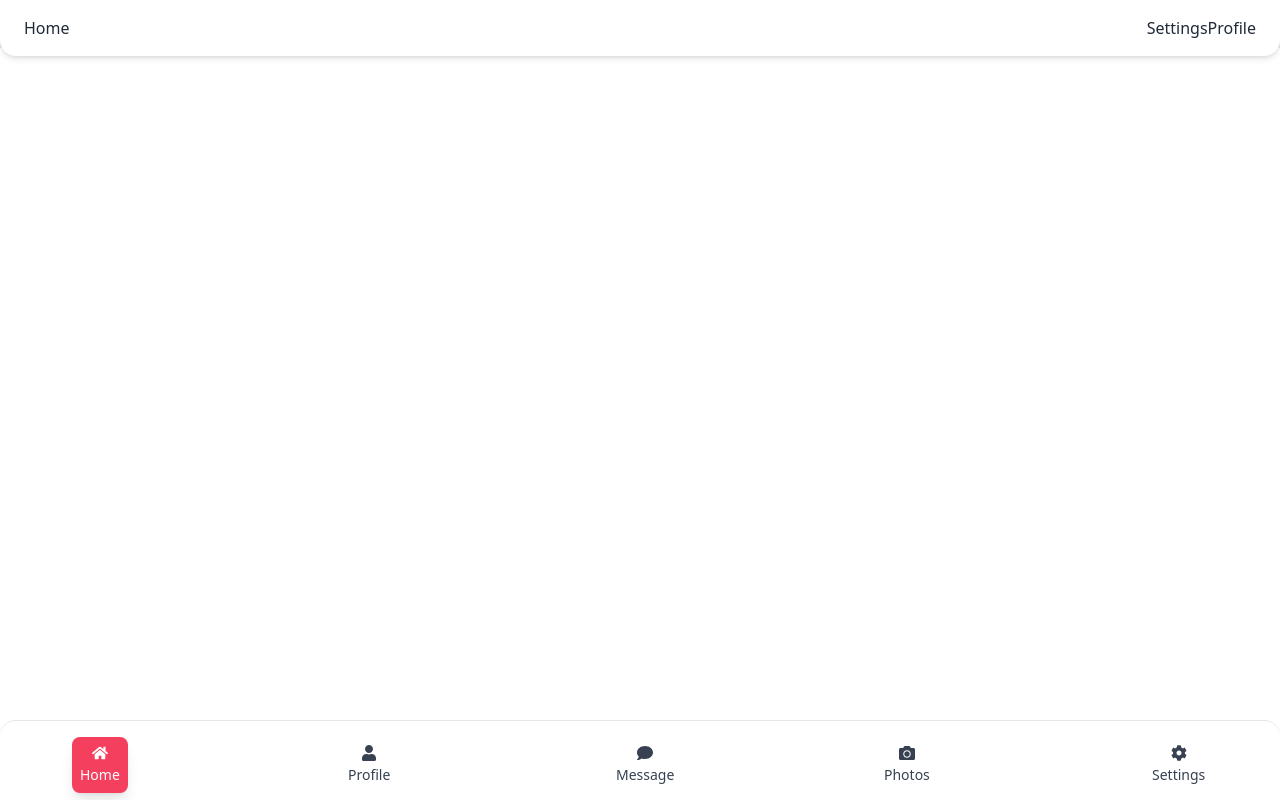
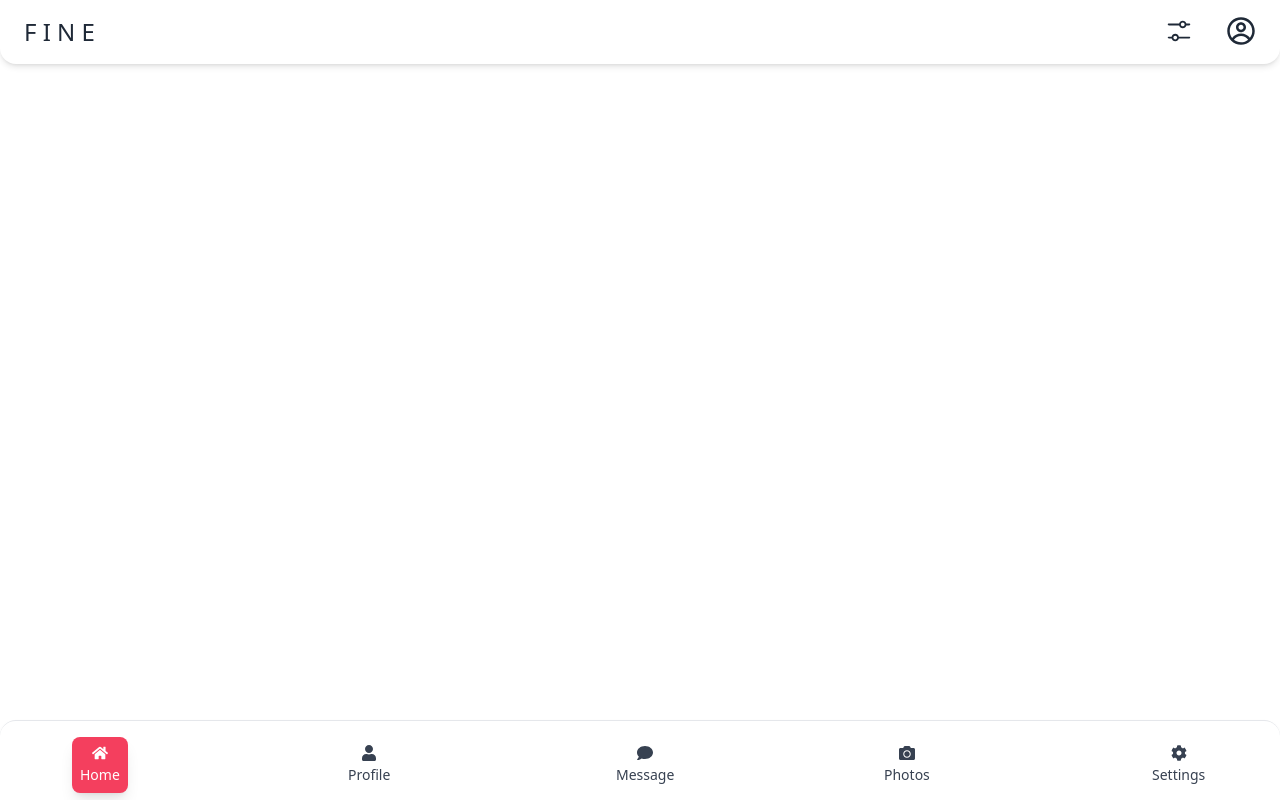
Before and after one commit to Minhajul-Abidin/personal-finance-app, a React (Vite) app in the folder Frontend/: page / in a window 1280 px wide. Built offline with nearby package versions, Linux system fonts and the light colour scheme.

Commit message:
style: update Header component with new branding and icon integration

```diff
--- a/Frontend/src/components/Header.jsx
+++ b/Frontend/src/components/Header.jsx
@@ -1,12 +1,18 @@
+import { VscSettings } from "react-icons/vsc";
+import { CgProfile } from "react-icons/cg";
 function Header() {
   return (
     <div className="flex flex-row justify-between fixed w-full max-h-[4.4rem] px-6 py-3 bg-white shadow-md rounded-b-2xl sm:max-h-[5rem] sm:py-4">
-      <div className="flex flex-row">
-        <a href="/">Home</a>
+      <div className="flex flex-row text-2xl">
+        <a href="/">F I N E</a>
       </div>
-      <div className="flex flex-row">
-        <a href="/settings">Settings</a>
-        <a href="/profile">Profile</a>
+      <div className="flex flex-row gap-8 text-3xl font-thin">
+        <a href="/settings">
+          <VscSettings />
+        </a>
+        <a href="/profile">
+          <CgProfile />
+        </a>
       </div>
     </div>
   );
```
